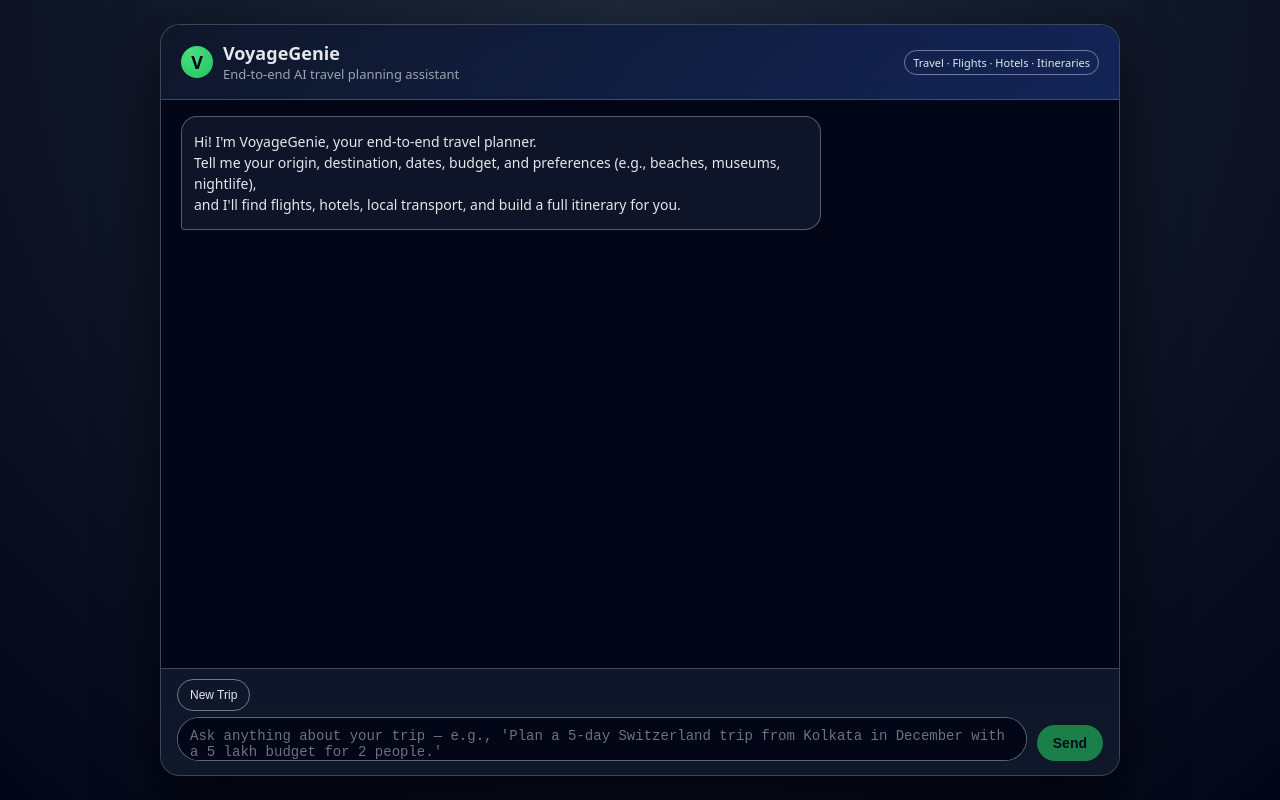
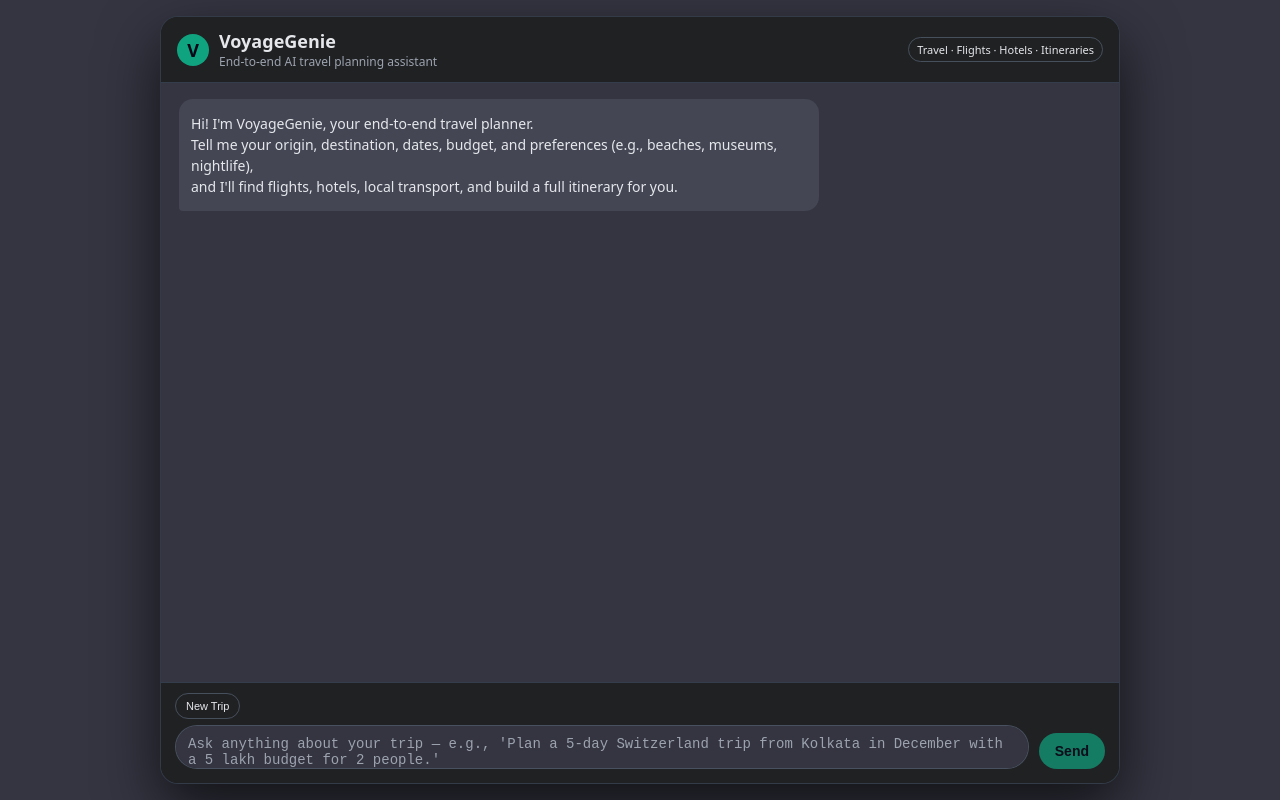
Before and after one commit to muktadeepsaha/travel-ai-assistant, a Next.js app: page / in a window 1280 px wide. Built offline with nearby package versions, Linux system fonts and the light colour scheme.

Commit message:
Bug fix in page.tsx

```diff
--- a/app/globals.css
+++ b/app/globals.css
@@ -15,7 +15,7 @@ body {
   margin: 0;
   font-family: system-ui, -apple-system, BlinkMacSystemFont, "Segoe UI",
     sans-serif;
-  background: radial-gradient(circle at top, #1e293b, #020617);
+  background: #343541; /* ChatGPT-like grey */
   color: #e5e7eb;
 }
 
@@ -26,37 +26,32 @@ body {
   display: flex;
   align-items: stretch;
   justify-content: center;
-  padding: 24px;
+  padding: 16px;
 }
 
 .app-inner {
   width: 100%;
   max-width: 960px;
   margin: 0 auto;
-  background: rgba(15, 23, 42, 0.97);
-  border-radius: 20px;
+  background: #202123; /* inner panel like ChatGPT */
+  border-radius: 18px;
   box-shadow: 0 24px 60px rgba(0, 0, 0, 0.65);
   display: flex;
   flex-direction: column;
   overflow: hidden;
-  border: 1px solid rgba(148, 163, 184, 0.35);
+  border: 1px solid rgba(55, 65, 81, 0.8);
 }
 
 /* Header */
 
 .app-header {
-  padding: 16px 20px;
-  border-bottom: 1px solid rgba(148, 163, 184, 0.35);
+  padding: 12px 16px;
+  border-bottom: 1px solid rgba(55, 65, 81, 0.9);
   display: flex;
   align-items: center;
   justify-content: space-between;
   gap: 12px;
-  backdrop-filter: blur(12px);
-  background: linear-gradient(
-    135deg,
-    rgba(15, 23, 42, 0.95),
-    rgba(30, 64, 175, 0.35)
-  );
+  background: #202123;
 }
 
 .app-header-left {
@@ -72,7 +67,7 @@ body {
   display: inline-flex;
   align-items: center;
   justify-content: center;
-  background: radial-gradient(circle at 30% 20%, #4ade80, #22c55e);
+  background: #10a37f;
   color: #020617;
   font-size: 18px;
   font-weight: 700;
@@ -84,17 +79,15 @@ body {
 }
 
 .app-subtitle {
-  font-size: 13px;
+  font-size: 12px;
   color: #9ca3af;
 }
-
-/* Badge for mode */
 
 .app-badge {
   font-size: 11px;
   padding: 4px 8px;
   border-radius: 999px;
-  border: 1px solid rgba(148, 163, 184, 0.7);
+  border: 1px solid rgba(75, 85, 99, 0.9);
   color: #e5e7eb;
   white-space: nowrap;
 }
@@ -110,9 +103,9 @@ body {
 
 .chat-messages {
   flex: 1;
-  padding: 16px 20px;
+  padding: 16px 18px;
   overflow-y: auto;
-  background: radial-gradient(circle at top, #020617, #020617);
+  background: #343541;
 }
 
 /* Message rows & bubbles */
@@ -133,25 +126,25 @@ body {
 .message-bubble {
   max-width: min(640px, 80%);
   padding: 10px 12px;
-  border-radius: 16px;
+  border-radius: 14px;
   font-size: 14px;
   line-height: 1.5;
   white-space: pre-wrap;
 }
 
 .message-bubble.assistant {
-  background: rgba(15, 23, 42, 0.95);
-  border: 1px solid rgba(148, 163, 184, 0.5);
+  background: #444654;
+  color: #e5e7eb;
   border-bottom-left-radius: 4px;
 }
 
 .message-bubble.user {
-  background: #22c55e;
+  background: #10a37f;
   color: #04101c;
   border-bottom-right-radius: 4px;
 }
 
-/* Markdown inside assistant messages */
+/* Markdown */
 
 .message-bubble.assistant h1,
 .message-bubble.assistant h2,
@@ -192,24 +185,12 @@ body {
   font-weight: 600;
 }
 
-/* System badge inside chat */
-
-.system-hint {
-  font-size: 12px;
-  color: #9ca3af;
-  margin-bottom: 8px;
-}
-
 /* Composer */
 
 .chat-composer {
-  padding: 10px 16px 14px;
-  border-top: 1px solid rgba(148, 163, 184, 0.35);
-  background: linear-gradient(
-    180deg,
-    rgba(15, 23, 42, 0.98),
-    rgba(15, 23, 42, 1)
-  );
+  padding: 10px 14px 14px;
+  border-top: 1px solid rgba(55, 65, 81, 0.9);
+  background: #202123;
 }
 
 .chat-composer-inner {
@@ -224,22 +205,22 @@ body {
   max-height: 120px;
   padding: 10px 12px;
   border-radius: 999px;
-  border: 1px solid rgba(148, 163, 184, 0.6);
-  background: #020617;
+  border: 1px solid rgba(75, 85, 99, 0.9);
+  background: #343541;
   color: #e5e7eb;
   font-size: 14px;
   resize: none;
 }
 
 .chat-input::placeholder {
-  color: #6b7280;
+  color: #9ca3af;
 }
 
 .chat-button {
   padding: 10px 16px;
   border-radius: 999px;
   border: none;
-  background: #22c55e;
+  background: #10a37f;
   color: #020617;
   font-weight: 600;
   font-size: 14px;
@@ -248,39 +229,37 @@ body {
 }
 
 .chat-button[disabled] {
-  opacity: 0.6;
+  opacity: 0.7;
   cursor: not-allowed;
 }
 
 .chat-secondary-button {
-  padding: 8px 12px;
+  padding: 6px 10px;
   border-radius: 999px;
-  border: 1px solid rgba(148, 163, 184, 0.7);
+  border: 1px solid rgba(75, 85, 99, 0.9);
   background: transparent;
   color: #e5e7eb;
-  font-size: 12px;
+  font-size: 11px;
   cursor: pointer;
 }
 
 /* Loading */
 
 .typing-indicator {
-  font-size: 13px;
+  font-size: 12px;
   color: #9ca3af;
   margin-top: 4px;
 }
 
-/* Small screen tweaks */
+/* Small screens */
 
 @media (max-width: 640px) {
   .app-shell {
     padding: 0;
   }
-
   .app-inner {
     border-radius: 0;
   }
-
   .message-bubble {
     max-width: 90%;
   }
```
